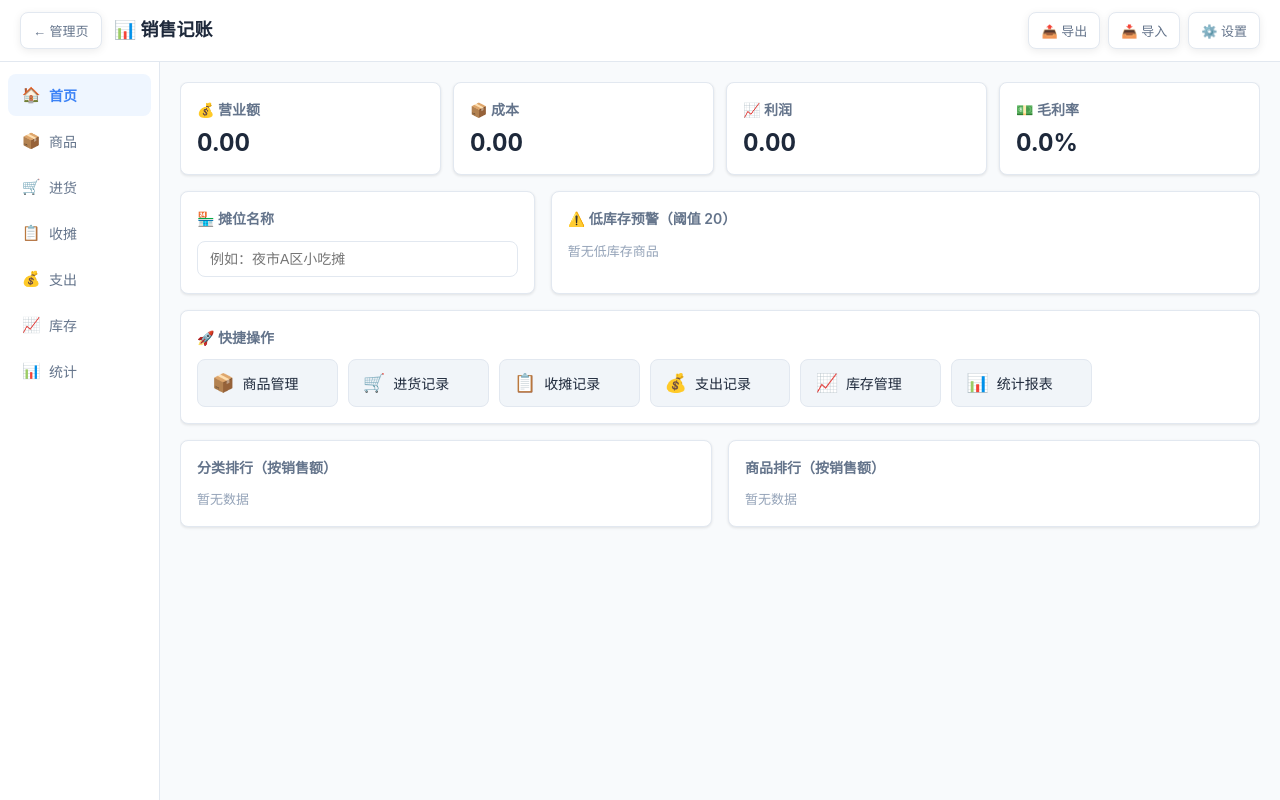
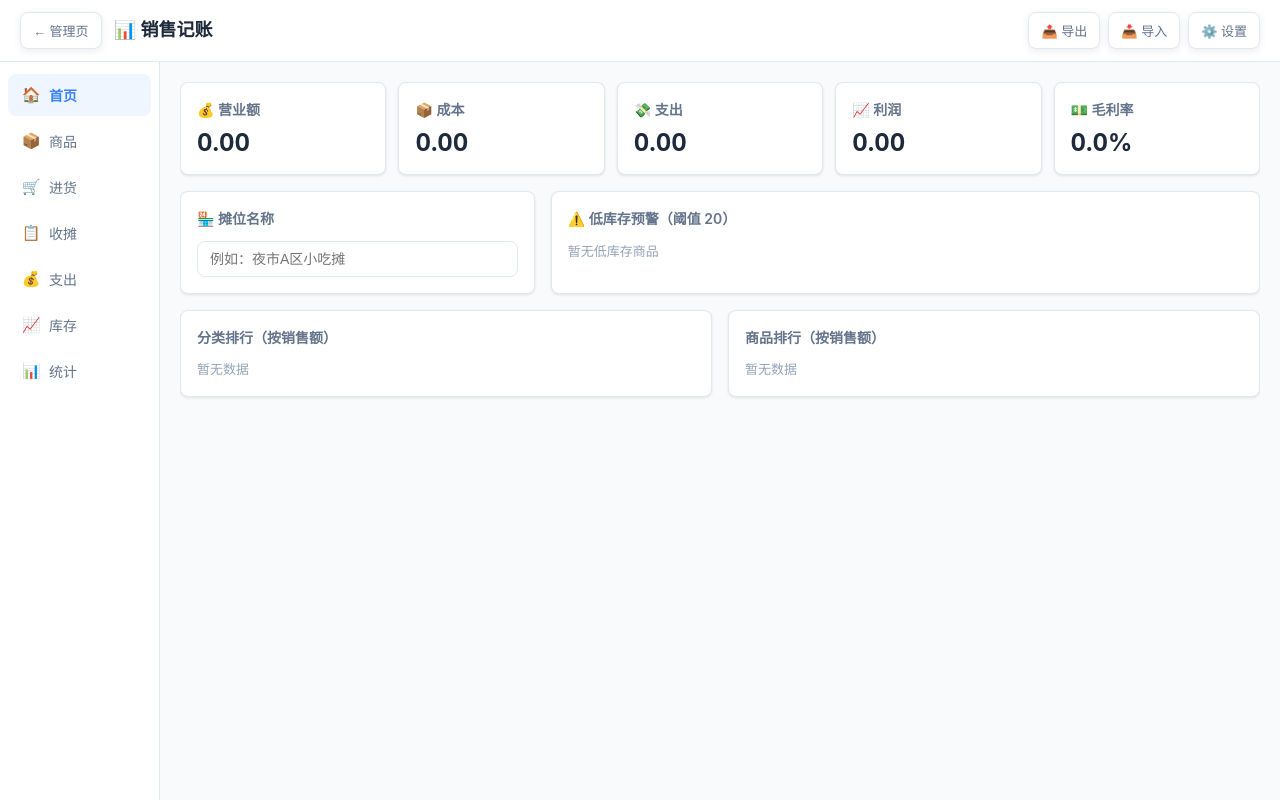
Before and after one commit to zhixiaotx/easy-web-tab, a Vue app: page /business in a window 1280 px wide. Built offline with nearby package versions, Linux system fonts and the light colour scheme.

Commit message:
feat-趋势按收摊记录+首页支出统计+移除快捷操作

```diff
--- a/src/components/business/BusinessHome.vue
+++ b/src/components/business/BusinessHome.vue
@@ -1,11 +1,9 @@
 <script setup lang="ts">
-// 销售记账首页：4 统计卡（营业额/成本/利润/毛利率）+ 快捷入口 + 摊位名称/低库存概览 + 分类/商品排行
+// 销售记账首页：5 统计卡（营业额/成本/支出/利润/毛利率）+ 摊位名称/低库存概览 + 分类/商品排行
 import { computed, ref } from 'vue'
 import { useWorkbenchBusinessStore } from '@/stores/workbenchBusiness'
 import { calcBusinessStats, calcCategoryRanking, calcProductRanking, formatYuanOf, lowStockProducts } from '@/composables/businessCore'
 import { useToast } from '@/composables/useToast'
-
-const emit = defineEmits<{ navigate: [section: string] }>()
 
 const store = useWorkbenchBusinessStore()
 const toast = useToast()
@@ -38,15 +36,6 @@ async function commitStallName(): Promise<void> {
   await store.setStallName(stallDraft.value)
   toast.success('摊位名称已保存')
 }
-
-const NAV_ITEMS = [
-  { key: 'products', icon: '📦', label: '商品管理' },
-  { key: 'purchases', icon: '🛒', label: '进货记录' },
-  { key: 'daily', icon: '📋', label: '收摊记录' },
-  { key: 'expenses', icon: '💰', label: '支出记录' },
-  { key: 'inventory', icon: '📈', label: '库存管理' },
-  { key: 'stats', icon: '📊', label: '统计报表' }
-]
 </script>
 
 <template>
@@ -60,6 +49,10 @@ const NAV_ITEMS = [
       <div class="stat-card" data-testid="bizhome-cost">
         <div class="stat-label">📦 成本</div>
         <div class="stat-value">{{ formatYuanOf(stats.cost) }}</div>
+      </div>
+      <div class="stat-card" data-testid="bizhome-expense">
+        <div class="stat-label">💸 支出</div>
+        <div class="stat-value">{{ formatYuanOf(stats.expenseTotal) }}</div>
       </div>
       <div class="stat-card" data-testid="bizhome-profit">
         <div class="stat-label">📈 利润</div>
@@ -98,23 +91,6 @@ const NAV_ITEMS = [
             <span class="bizhome-low-stock">{{ item.stock }} {{ item.product.unit }}</span>
           </div>
         </div>
-      </div>
-    </div>
-
-    <!-- 快捷入口 -->
-    <div class="bizhome-card">
-      <div class="bizhome-card-title">🚀 快捷操作</div>
-      <div class="bizhome-nav-grid">
-        <button
-          v-for="item in NAV_ITEMS"
-          :key="item.key"
-          class="bizhome-nav"
-          :data-testid="`bizhome-nav-${item.key}`"
-          @click="emit('navigate', item.key)"
-        >
-          <span class="bizhome-nav-icon">{{ item.icon }}</span>
-          <span>{{ item.label }}</span>
-        </button>
       </div>
     </div>
 
@@ -165,7 +141,7 @@ const NAV_ITEMS = [
 
 .bizhome-stats {
   display: grid;
-  grid-template-columns: repeat(4, minmax(0, 1fr));
+  grid-template-columns: repeat(5, minmax(0, 1fr));
   gap: 12px;
 }
 
@@ -269,35 +245,6 @@ const NAV_ITEMS = [
   font-variant-numeric: tabular-nums;
 }
 
-.bizhome-nav-grid {
-  display: grid;
-  grid-template-columns: repeat(auto-fill, minmax(140px, 1fr));
-  gap: 10px;
-}
-
-.bizhome-nav {
-  display: flex;
-  align-items: center;
-  gap: 8px;
-  padding: 12px 14px;
-  font-size: 14px;
-  cursor: pointer;
-  color: var(--text-primary, var(--color-text));
-  background: var(--bg-secondary, var(--color-bg-hover));
-  border: 1px solid var(--border-color, var(--color-border));
-  border-radius: var(--radius-md, 10px);
-  transition: all var(--transition-fast, 0.15s ease);
-}
-
-.bizhome-nav:hover {
-  color: var(--accent-color, var(--color-primary));
-  border-color: var(--accent-color, var(--color-primary));
-}
-
-.bizhome-nav-icon {
-  font-size: 18px;
-}
-
 .bizhome-rank-grid {
   display: grid;
   grid-template-columns: repeat(2, minmax(0, 1fr));
@@ -380,8 +327,7 @@ const NAV_ITEMS = [
   box-shadow: none;
 }
 
-:root.dark .bizhome-low-item,
-:root.dark .bizhome-nav {
+:root.dark .bizhome-low-item {
   background-color: var(--bg-card, #1f2937);
   border-color: var(--border-color, #374151);
 }
--- a/src/composables/businessCore.ts
+++ b/src/composables/businessCore.ts
@@ -463,12 +463,13 @@ export function calcBroughtOutTotals(dailyRecords: BusinessDailyRecord[]): Recor
   return totals
 }
 
-/** 总统计：营业额 = Σ日记录收入；成本 = 纯 COGS（Σ售出数量 × 进货价，按收摊记录，不计支出）；利润/毛利率 */
+/** 总统计：营业额 = Σ日记录收入；成本 = 纯 COGS（Σ售出数量 × 进货价，按收摊记录，不计支出）；利润/毛利率；支出 = Σ支出金额 */
 export interface BusinessStats {
   revenue: number
   cost: number
   profit: number
   margin: number // 0-1 小数（营业额 0 → 0）
+  expenseTotal: number // Σ支出金额（全部支出记录）
 }
 
 export function calcBusinessStats(data: BusinessData): BusinessStats {
@@ -483,11 +484,13 @@ export function calcBusinessStats(data: BusinessData): BusinessStats {
   }
   const profit = revenue - cost
   const margin = revenue > 0 ? profit / revenue : 0
+  const expenseTotal = data.expenses.reduce((s, e) => s + e.amount, 0)
   return {
     revenue: Math.round(revenue * 100) / 100,
     cost: Math.round(cost * 100) / 100,
     profit: Math.round(profit * 100) / 100,
-    margin: Math.round(margin * 10000) / 10000
+    margin: Math.round(margin * 10000) / 10000,
+    expenseTotal: Math.round(expenseTotal * 100) / 100
   }
 }
 
@@ -576,7 +579,7 @@ export interface TrendPoint {
   profit: number
 }
 
-/** 近 days 天趋势（含 endDate 当天，升序）：revenue=当日收摊收入；cost=当日进货+支出；profit=差 */
+/** 近 days 天趋势（含 endDate 当天，升序）：按收摊记录口径——revenue=当日收摊收入；cost=当日收摊 COGS（售出×进货价，缺失商品计 0）；profit=差；进货/支出不入趋势（无收摊记录日全 0） */
 export function calcBusinessTrend(data: BusinessData, endDate: string, days = 30): TrendPoint[] {
   if (!isValidDateKey(endDate) || days <= 0) return []
   const end = new Date(endDate + 'T00:00:00')
@@ -584,10 +587,9 @@ export function calcBusinessTrend(data: BusinessData, endDate: string, days = 30
   for (let i = days - 1; i >= 0; i--) {
     const d = new Date(end.getFullYear(), end.getMonth(), end.getDate() - i)
     const key = localDateKey(d)
-    const revenue = data.dailyRecords.filter(r => r.date === key).reduce((s, r) => s + r.totalRevenue, 0)
-    const cost =
-      data.purchases.filter(p => p.date === key).reduce((s, p) => s + p.total, 0) +
-      data.expenses.filter(e => e.date === key).reduce((s, e) => s + e.amount, 0)
+    const dayRecords = data.dailyRecords.filter(r => r.date === key)
+    const revenue = dayRecords.reduce((s, r) => s + r.totalRevenue, 0)
+    const cost = dayRecords.reduce((s, r) => s + calcDailyCost(r.items, data.products), 0)
     const revenueR = Math.round(revenue * 100) / 100
     const costR = Math.round(cost * 100) / 100
     out.push({ date: key, revenue: revenueR, cost: costR, profit: Math.round((revenueR - costR) * 100) / 100 })
```
Also changed, not shown: scripts/AGENTS.md (+3 -3 lines), scripts/qa-business.mjs (+12 -9 lines), scripts/test-business-core.ts (+24 -14 lines), src/components/AGENTS.md (+2 -2 lines), src/composables/AGENTS.md (+2 -2 lines), 1 other file (tests, documents, lock files or other folders).
